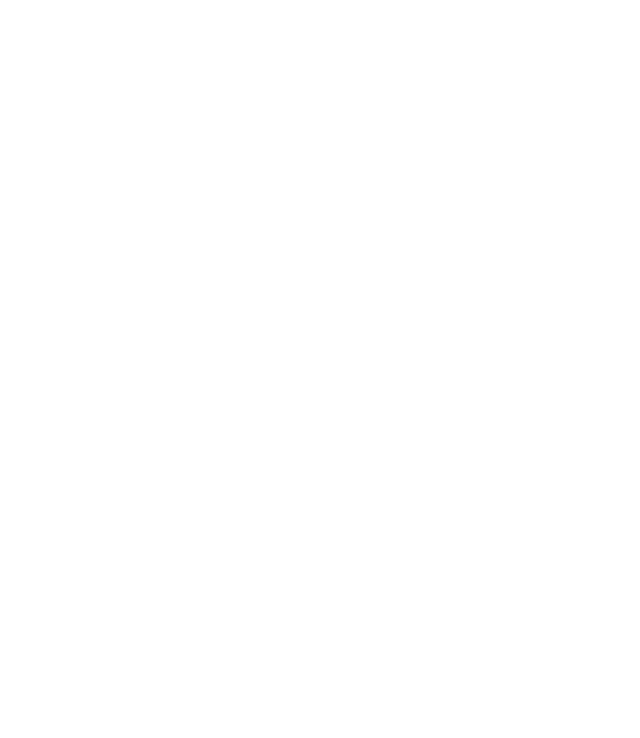
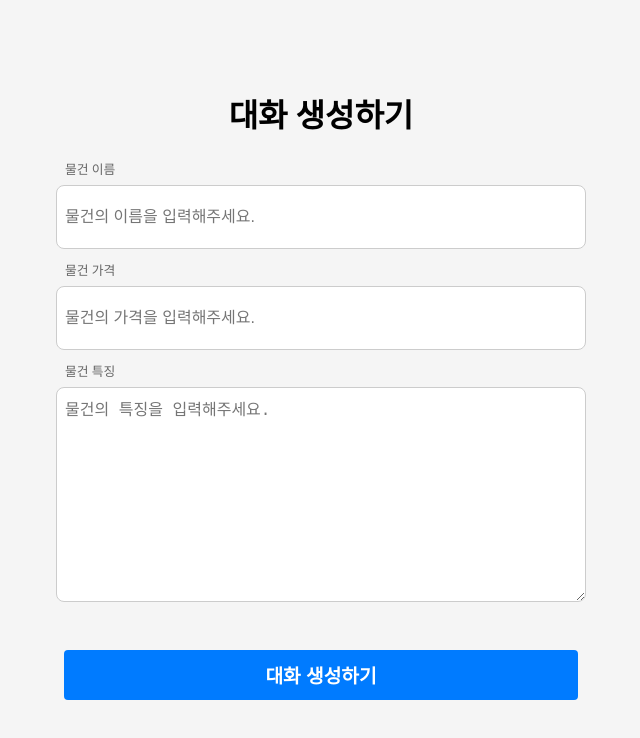
Before and after one commit to hackathonDSM2024/oppo-frontend, a React (Create React App) app: page /createChat in a window 1280 px wide. Before the commit this address had no page. Shown: the top 738 px of the page, without its empty margins (319-959 px from the left). Built offline with nearby package versions, Linux system fonts and the light colour scheme.

Commit message:
feat :: 체팅 생성하기 page

```diff
--- a/src/App.js
+++ b/src/App.js
@@ -3,6 +3,7 @@
 import StartChatBot from './pages/StartChatBot';
 import Main from './pages/Main';
 import ChatBot from './pages/ChatBot';
+import CreateChat from './pages/CreateChat';
 
 function App() {
   return (
@@ -12,6 +13,7 @@
           <Route path='/' element={<StartChatBot />}/>
           <Route path='/main' element={<Main />}/>
           <Route path='/chatBot' element={<ChatBot />}/>
+          <Route path='/createChat' element={<CreateChat />}/>
         </Routes>
       </BrowserRouter>
     </>
--- /dev/null
+++ b/src/pages/CreateChat.jsx
@@ -0,0 +1,109 @@
+import React, { useState } from 'react';
+import styled from 'styled-components';
+
+
+const CreateChat = () => {
+  const [name, setName] = useState('');
+  const [price, setPrice] = useState('');
+  const [feature, setFeature] = useState('');
+
+  const handleStartChat = () => {
+    // 사용자 입력 정보로 새 채팅방 생성
+    console.log('Username:', name);
+    // 브랜치 아작난거 고치기 위한 push
+    console.log("")
+  };
+
+  return (
+    <StartChatBotContainer>
+      <Title>대화 생성하기</Title>
+      <InputContainer>
+        <InputLabel>물건 이름</InputLabel>
+        <InputField
+          type="text"
+          placeholder="물건의 이름을 입력해주세요."
+          value={name}
+          onChange={(e) => setName(e.target.value)}
+        />
+        <InputLabel>물건 가격</InputLabel>
+        <InputField
+          type="text"
+          placeholder="물건의 가격을 입력해주세요."
+          value={price}
+          onChange={(e) => setPrice(e.target.value)}
+        />
+        <InputLabel>물건 특징</InputLabel>
+        <ThirdInputField
+          type="text"
+          placeholder="물건의 특징을 입력해주세요."
+          value={feature}
+          onChange={(e) => setFeature(e.target.value)}
+        />
+      </InputContainer>
+      <StartButton onClick={handleStartChat}>대화 생성하기</StartButton>
+    </StartChatBotContainer>
+  );
+};
+
+export default CreateChat;
+
+const StartChatBotContainer = styled.div`
+    display: flex;
+    flex-direction: column;
+    align-items: center;
+    justify-content: center;
+    height: 100vh;
+    background-color: #f5f5f5;
+  `;
+
+const Title = styled.h1`
+    font-size: 32px;
+    font-weight: bold;
+    margin-bottom: 2rem;
+  `;
+
+const InputContainer = styled.div`
+    display: flex;
+    flex-direction: column;
+    align-items: center;
+    margin-bottom: 2rem;
+  `;
+
+const InputLabel = styled.label`
+  font-size: 0.8rem;
+  color: #666;
+  margin-bottom: 0.5rem;
+  width: 512px;
+  text-align: left;
+`;
+
+const InputField = styled.input`
+    width: 512px;
+    height: 46px;
+    padding: 0.5rem;
+    border: 1px solid #ccc;
+    border-radius: 8px;
+    margin-bottom: 1rem;
+    font-size: 1rem;
+  `;
+  const ThirdInputField = styled.textarea`
+  width: 512px;
+  height: 197px;
+  padding: 0.5rem;
+  border: 1px solid #ccc;
+  border-radius: 8px;
+  margin-bottom: 1rem;
+  font-size: 1rem;
+`;
+
+const StartButton = styled.button`
+    width: 514px;
+    height: 50px;
+    background-color: #007bff;
+    color: #fff;
+    border: none;
+    border-radius: 4px;
+    font-size: 1.2rem;
+    font-weight: bold;
+    cursor: pointer;
+`
```
